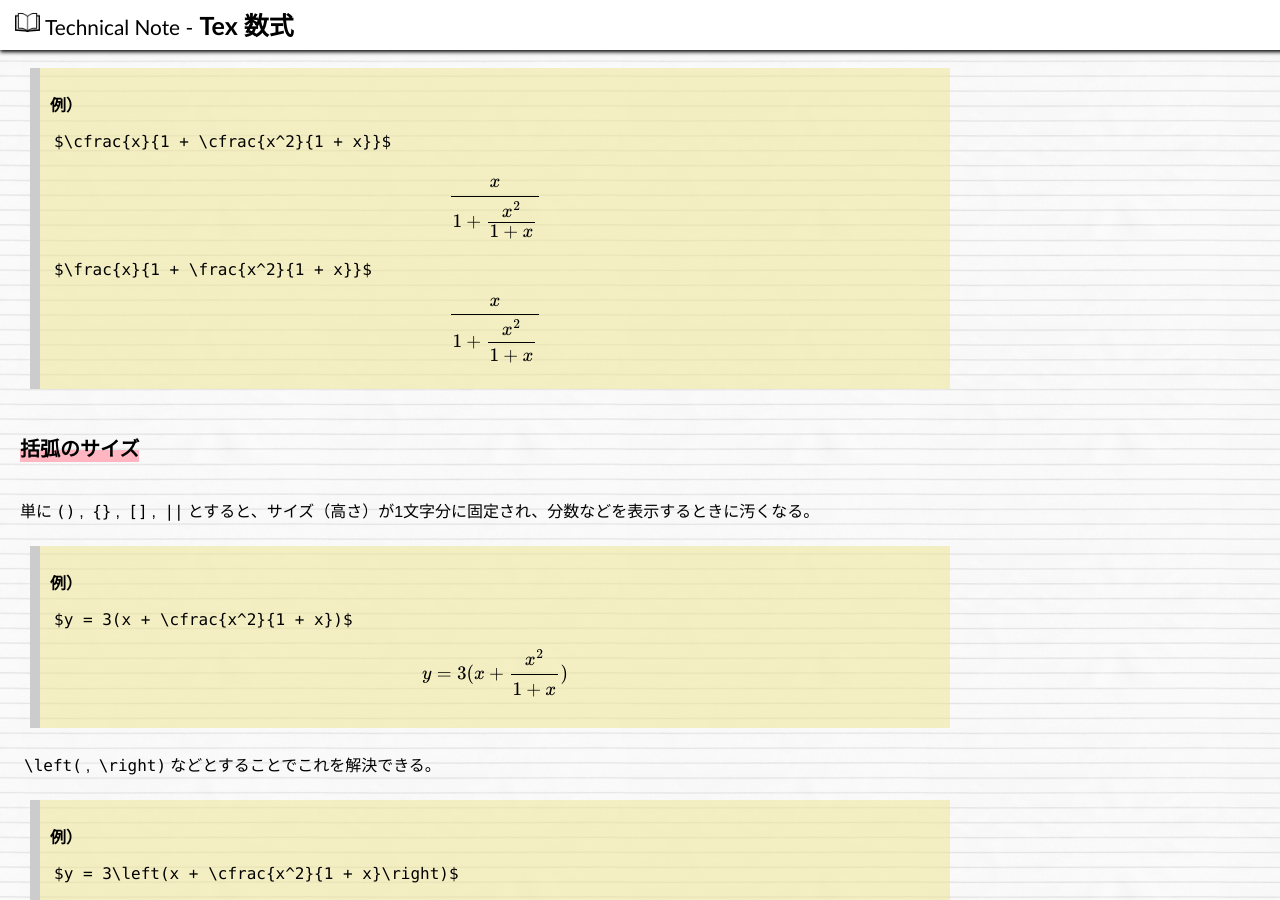
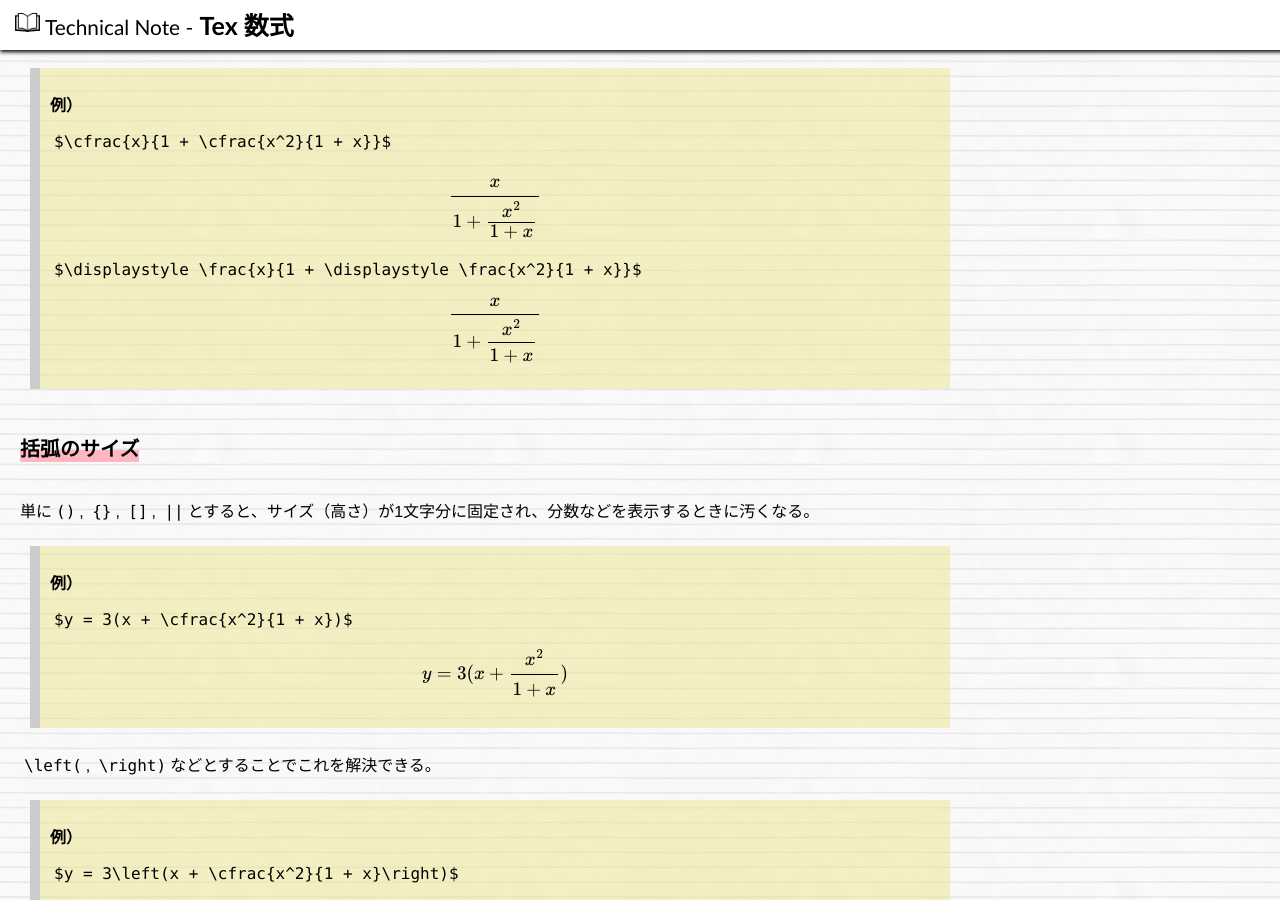
Before and after one commit to hkawabata/technical-note, a Jekyll site: the page built from docs/note/Others/tex-formula.md, in a window 1280 px wide and 900 px high, scrolled down 6877 px. Built offline with Jekyll 4.4.1, drawn with Linux system fonts in a browser that asks for light colours; nearby versions of some CDN libraries; our own code applies the rules of GitHub Pages for plain Markdown files; formulas are drawn with MathJax 3.

Commit message:
Update tex-formula.md

```diff
--- a/docs/note/Others/tex-formula.md
+++ b/docs/note/Others/tex-formula.md
@@ -4,6 +4,7 @@ title: Tex 数式
 
 
 ## 特殊文字・記号
+
 ### ギリシャ文字
 
 | 読み | 記法 | 表示 | 読み | 記法 | 表示 |
@@ -214,7 +215,7 @@ $$f(n) = \begin{cases} n/2,  & \mbox{if }n\mbox{ is even} \\3n+1, & \mbox{if }n\
 >
 > $$\cfrac{x}{1 + \cfrac{x^2}{1 + x}}$$
 >
-> `$\frac{x}{1 + \frac{x^2}{1 + x}}$`
+> `$\displaystyle \frac{x}{1 + \displaystyle \frac{x^2}{1 + x}}$`
 >
 > $$\displaystyle \frac{x}{1 + \displaystyle \frac{x^2}{1 + x}}$$
 
```
